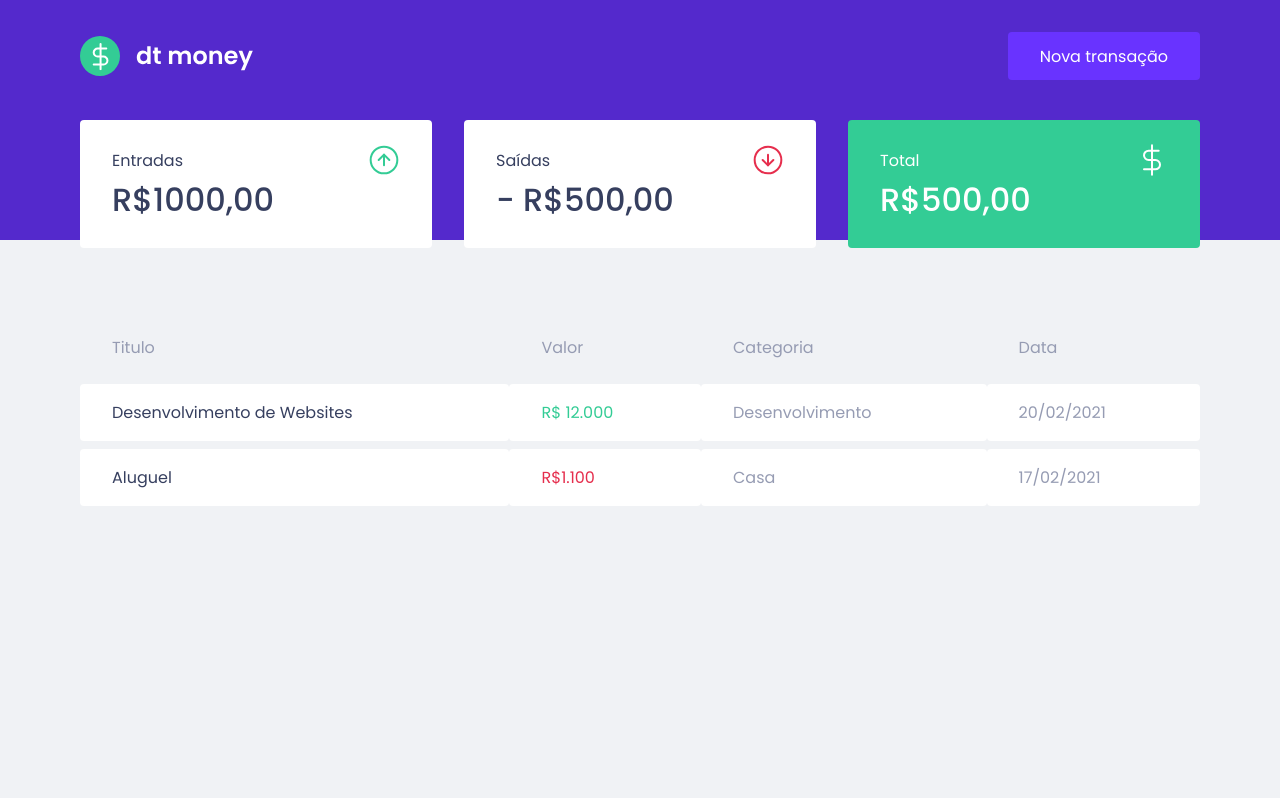
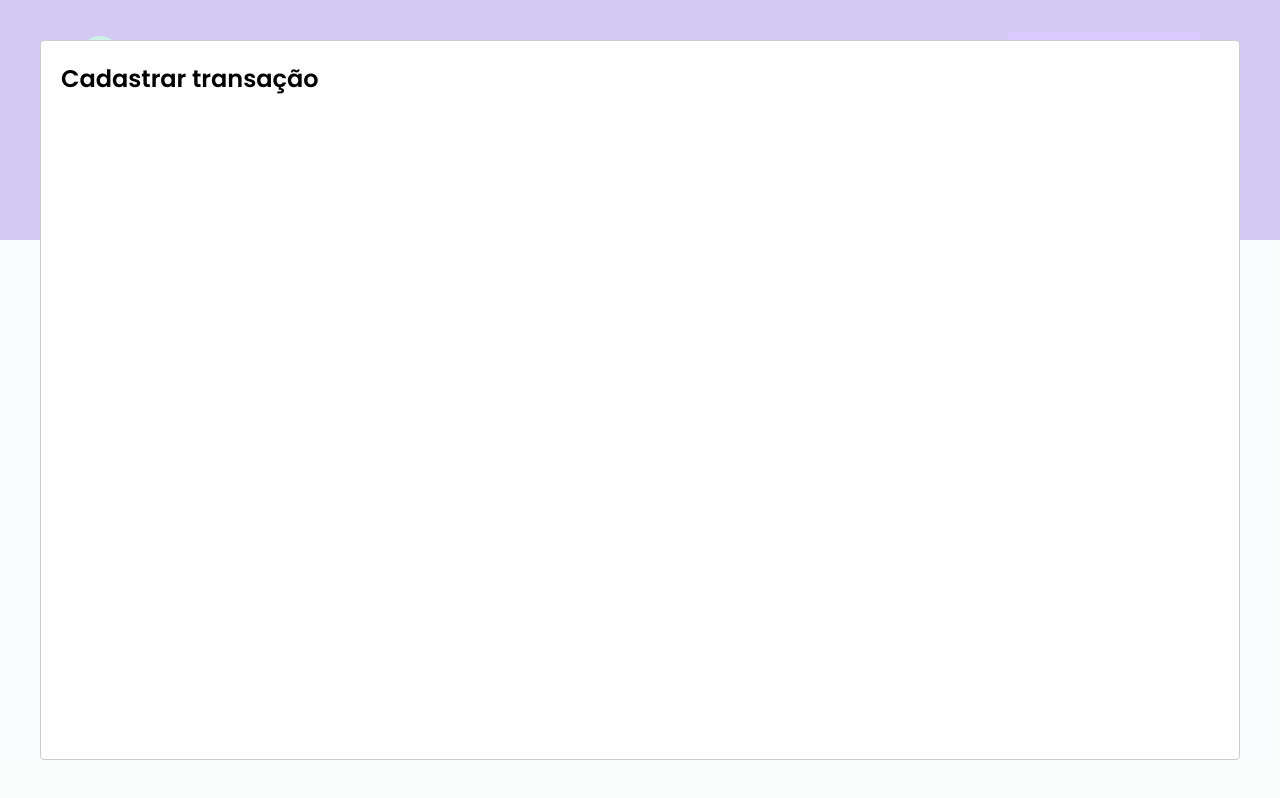
Before and after one commit to matheustark/dtmoney, a React (Create React App) app: page / in a window 1280 px wide. Both pictures are taken after a click on the button "Nova transação". Built offline with nearby package versions, Linux system fonts and the light colour scheme; no server answers; what miragejs would draw is missing.

Commit message:
create a component modal

```diff
--- a/package.json
+++ b/package.json
@@ -7,6 +7,7 @@
     "miragejs": "^0.1.41",
     "react": "^17.0.2",
     "react-dom": "^17.0.2",
+    "react-modal": "^3.13.1",
     "react-scripts": "4.0.3",
     "styled-components": "^5.2.3",
     "web-vitals": "^1.0.1"
@@ -20,6 +21,7 @@
     "@types/react": "^17.0.0",
     "@types/react-dom": "^17.0.0",
     "@types/styled-components": "^5.1.9",
+    "@types/react-modal": "^3.12.0",
     "typescript": "^4.1.2"
   },
   "scripts": {
--- a/src/App.tsx
+++ b/src/App.tsx
@@ -1,8 +1,10 @@
+
 import { Header } from './components/Header';
 import { Dashboard } from './components/Dashboard';
 import { GlobalStyles } from './styles/global';
 import { createServer } from 'miragejs';
-import React from 'react';
+import React, { useState } from 'react';
+import { NewTransactionModal } from './components/NewTransactionModal';
 
 createServer({
   routes() {
@@ -25,10 +27,23 @@ createServer({
 })
 
 function App() {
+  const [isNewTransactionModalOpen, setIsNewTransactionModalOpen] = useState(false);
+
+  function handleOpenNewTransactionModal() {
+    setIsNewTransactionModalOpen(true);
+  }
+
+  function handleCloseNewTransactionModal() {
+    setIsNewTransactionModalOpen(false)
+  }
   return (
     <>
-      <Header />
+      <Header onOpenNewTransectionMondal={handleOpenNewTransactionModal} />
+
       <Dashboard />
+
+      <NewTransactionModal isOpen={isNewTransactionModalOpen} onRequestClose={handleCloseNewTransactionModal} />
+
       <GlobalStyles />
     </>
   );
--- a/src/components/Header/index.tsx
+++ b/src/components/Header/index.tsx
@@ -1,14 +1,22 @@
+import { useState } from 'react';
 import logoImg from '../../assets/logo.svg';
 import { Container, Content } from './styles';
 
-export function Header() {
+interface HeaderProps {
+  onOpenNewTransectionMondal: () => void;
+}
+
+export function Header({onOpenNewTransectionMondal}: HeaderProps) {
+
+
   return (
     <Container>
       <Content>
       <img src={logoImg} alt="dt money"/>
-      <button type="button" >
+      <button type="button" onClick={onOpenNewTransectionMondal} >
         Nova transação
       </button>
+
       </Content>
     </Container>
   )
--- /dev/null
+++ b/src/components/NewTransactionModal/index.tsx
@@ -0,0 +1,17 @@
+import Modal from 'react-modal';
+
+interface NewTransactionModalProps {
+  isOpen: boolean;
+  onRequestClose: () => void;
+}
+
+export function NewTransactionModal({ isOpen, onRequestClose }: NewTransactionModalProps) {
+  return (
+    <Modal
+    isOpen={isOpen}
+    onRequestClose={onRequestClose}
+    >
+      <h2>Cadastrar transação</h2>
+    </Modal>
+  )
+}
--- /dev/null
+++ b/src/components/NewTransactionModal/styles.ts
@@ -0,0 +1,3 @@
+import styled from "styled-components";
+
+export const Container = styled.div``;
```
Also changed, not shown: 1 other file (tests, documents, lock files or other folders).
